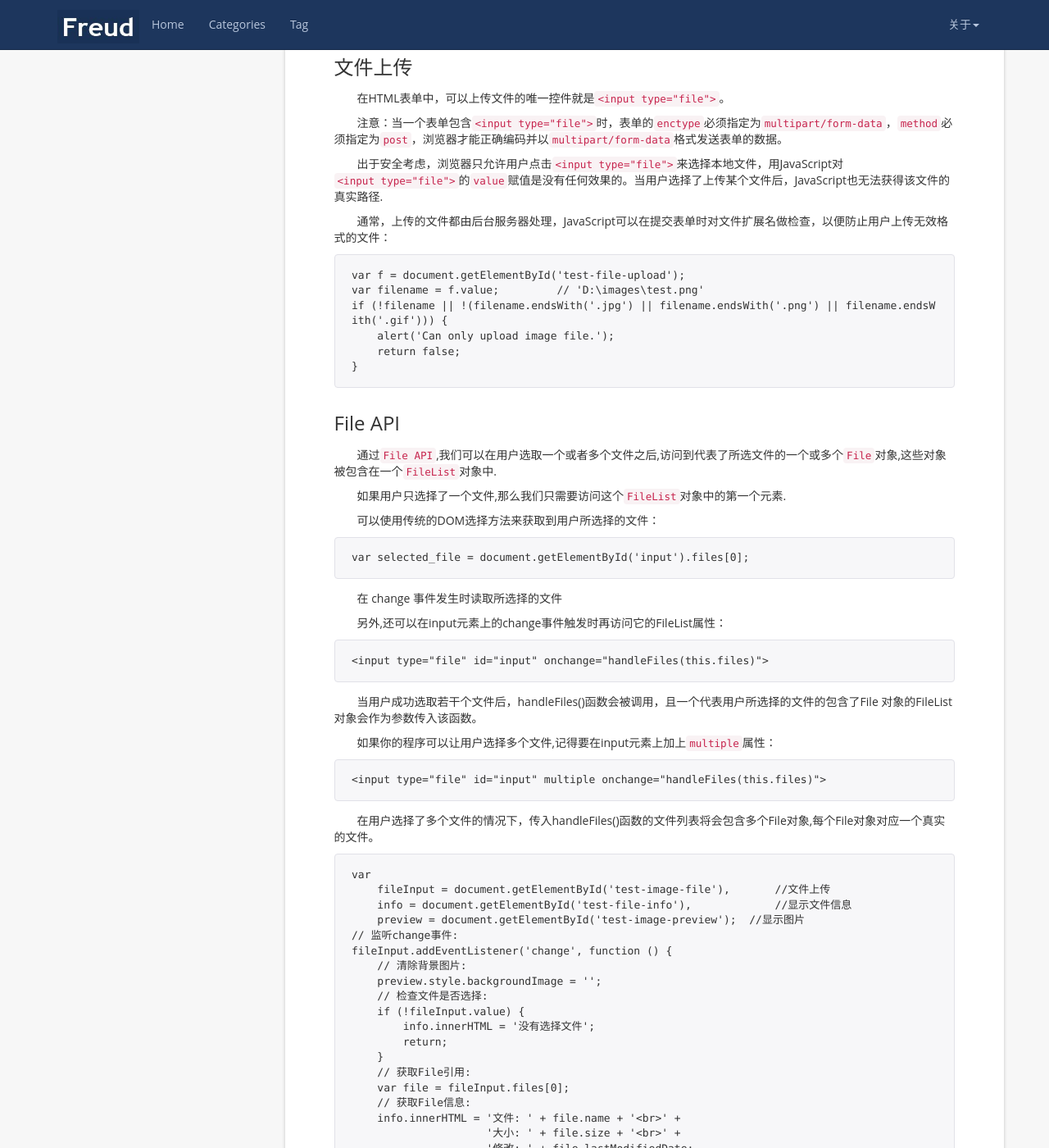
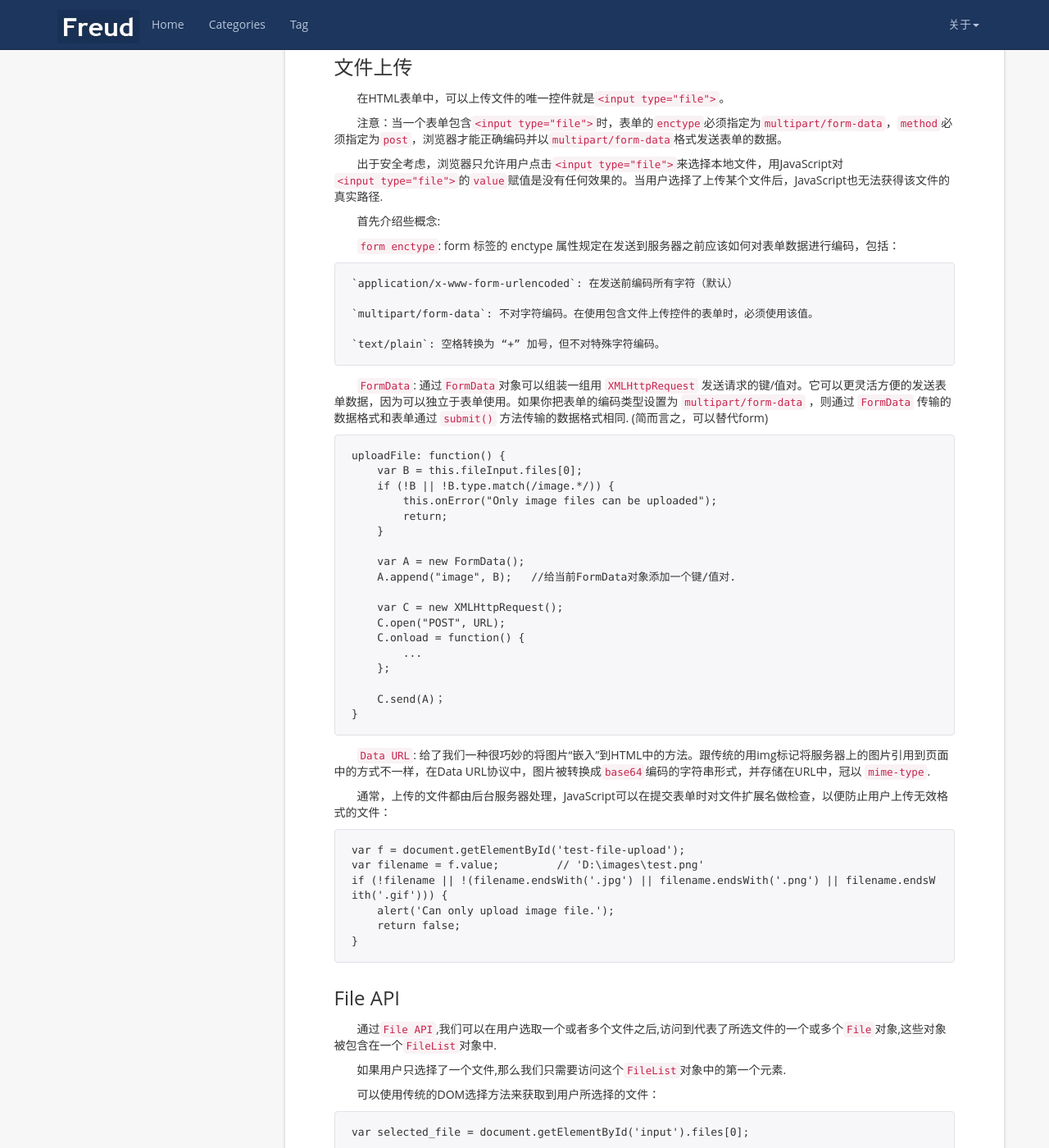
Before and after one commit to peiyanhuang/MyBlog, a Jekyll site: the page built from _posts/2017-01-22-H5-file.md, in a window 1280 px wide and 1400 px high, scrolled down 536 px. Shown: the whole window at 82% size. Built offline with Jekyll 4.4.1, drawn with Linux system fonts in a browser that asks for light colours; nearby versions of some CDN libraries; some of the changed text lies outside the part shown.

Commit message:
file api

````diff
--- a/_posts/2017-01-22-H5-file.md
+++ b/_posts/2017-01-22-H5-file.md
@@ -1,7 +1,7 @@
 ---
 layout: post
-title:  操作 file
-date:   2017-01-22 20:38:00 +0800
+title:  图片(文件)上传
+date:   2017-03-20 20:38:00 +0800
 categories: JS
 tag: HTML5
 ---
@@ -16,6 +16,43 @@ tag: HTML5
 注意：当一个表单包含`<input type="file">`时，表单的`enctype`必须指定为`multipart/form-data`，`method`必须指定为`post`，浏览器才能正确编码并以`multipart/form-data`格式发送表单的数据。
 
 出于安全考虑，浏览器只允许用户点击`<input type="file">`来选择本地文件，用JavaScript对`<input type="file">`的`value`赋值是没有任何效果的。当用户选择了上传某个文件后，JavaScript也无法获得该文件的真实路径.
+
+首先介绍些概念:
+
+`form enctype`: form 标签的 enctype 属性规定在发送到服务器之前应该如何对表单数据进行编码，包括：
+
+```
+`application/x-www-form-urlencoded`: 在发送前编码所有字符（默认）
+
+`multipart/form-data`: 不对字符编码。在使用包含文件上传控件的表单时，必须使用该值。
+
+`text/plain`: 空格转换为 “+” 加号，但不对特殊字符编码。
+```
+
+`FormData`: 通过`FormData`对象可以组装一组用 `XMLHttpRequest` 发送请求的键/值对。它可以更灵活方便的发送表单数据，因为可以独立于表单使用。如果你把表单的编码类型设置为 `multipart/form-data`  ，则通过 `FormData` 传输的数据格式和表单通过 `submit()` 方法传输的数据格式相同. (简而言之，可以替代form)
+
+```
+uploadFile: function() {
+    var B = this.fileInput.files[0];
+    if (!B || !B.type.match(/image.*/)) {
+        this.onError("Only image files can be uploaded");
+        return;
+    }
+
+    var A = new FormData();
+    A.append("image", B);   //给当前FormData对象添加一个键/值对.
+
+    var C = new XMLHttpRequest();
+    C.open("POST", URL);
+    C.onload = function() {
+        ...
+    };
+
+    C.send(A)；
+}
+```
+
+`Data URL`: 给了我们一种很巧妙的将图片“嵌入”到HTML中的方法。跟传统的用img标记将服务器上的图片引用到页面中的方式不一样，在Data URL协议中，图片被转换成`base64`编码的字符串形式，并存储在URL中，冠以 `mime-type`.
 
 通常，上传的文件都由后台服务器处理，JavaScript可以在提交表单时对文件扩展名做检查，以便防止用户上传无效格式的文件：
 
@@ -38,7 +75,7 @@ if (!filename || !(filename.endsWith('.jpg') || filename.endsWith('.png') || fil
 
 	var selected_file = document.getElementById('input').files[0];
 
-在 change 事件发生时读取所选择的文件
+在 `change` 事件发生时读取所选择的文件
 
 另外,还可以在input元素上的change事件触发时再访问它的FileList属性：
 
@@ -57,6 +94,7 @@ var
     fileInput = document.getElementById('test-image-file'),	  //文件上传
     info = document.getElementById('test-file-info'),    	  //显示文件信息
     preview = document.getElementById('test-image-preview');  //显示图片
+
 // 监听change事件:
 fileInput.addEventListener('change', function () {
     // 清除背景图片:
````
